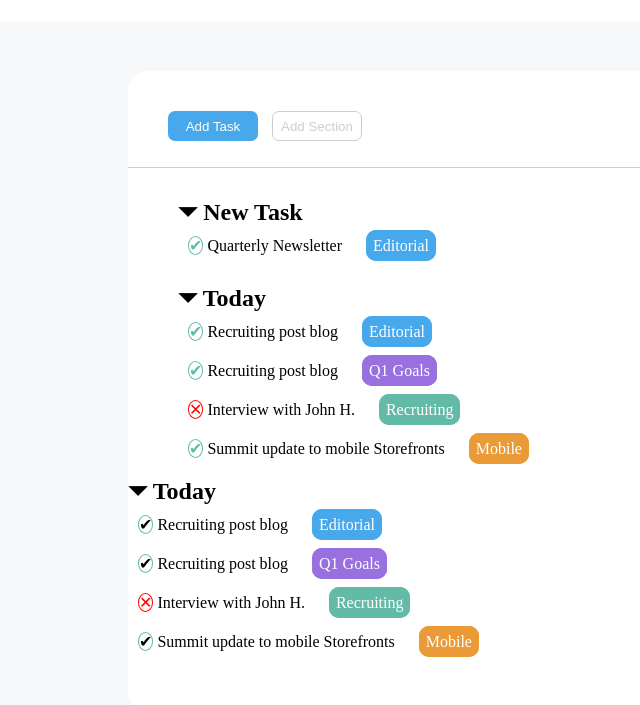
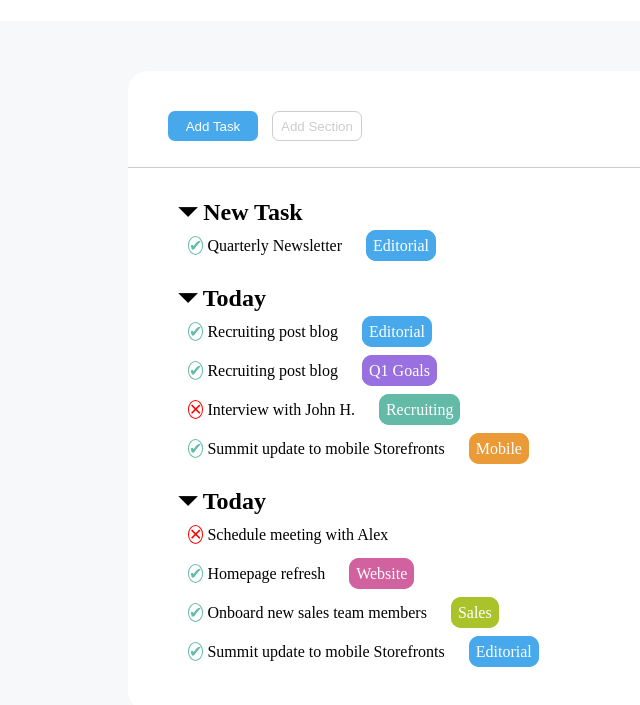
Before and after one commit to mattiatealdi/html-css-toboolist, a plain HTML site: page index.html in a window 1280 px wide. Shown: the part 129-834 px from the top of the page, without its empty margins (0-640 px from the left). Drawn offline with Linux system fonts and the light colour scheme.

Commit message:
da-impaginare-meglio

```diff
--- a/css/style.css
+++ b/css/style.css
@@ -76,12 +76,12 @@ hr{
     padding: 0;
 }
 
-.todo1, .todo2{
+.todo1, .todo2, .todo3{
   margin-top: 30px;
   margin-left: 50px;
 }
 
-.todo1 p span, .todo2 p span{
+.todo1 p span, .todo2 p span, .todo3 p span{
   color: #63BBA7;
 }
 
@@ -132,3 +132,19 @@ p{
   border: 7px solid #EA9A36;
   border-radius: 10px;
 }
+
+#website{
+  margin-left: 20px;
+  background-color: #D2629F;
+  color:white;
+  border: 7px solid #D2629F;
+  border-radius: 10px;
+}
+
+#sales{
+  margin-left: 20px;
+  background-color: #ABC32A;
+  color:white;
+  border: 7px solid #ABC32A;
+  border-radius: 10px;
+}
--- a/index.html
+++ b/index.html
@@ -55,17 +55,17 @@
             <h2>
               &#9207; Today
               </h2>
-              <p> <span class="tick">&#10004;</span> Recruiting post blog
-                <span id="editorial">Editorial</span>
+              <p> <span class="cross" style="color: red;">&#10005;</span> Schedule meeting with Alex
               </p>
-              <p> <span class="tick">&#10004;</span> Recruiting post blog
-                <span id="q1">Q1 Goals</span>
+              <p> <span class="tick">&#10004;</span> Homepage refresh
+                <span id="website">Website</span>
               </p>
-              <p> <span class="cross" style="color: red;">&#10005;</span> Interview with John H.
-                <span id="recruiting">Recruiting</span>
+              <p> <span class="tick">&#10004;</span> Onboard new sales team members
+                <span id="sales">Sales</span>
+              </p>
               </p>
               <p> <span class="tick">&#10004;</span> Summit update to mobile Storefronts
-                <span id="mobile">Mobile</span>
+                <span id="editorial">Editorial</span>
               </p>
           </div>
 
```
